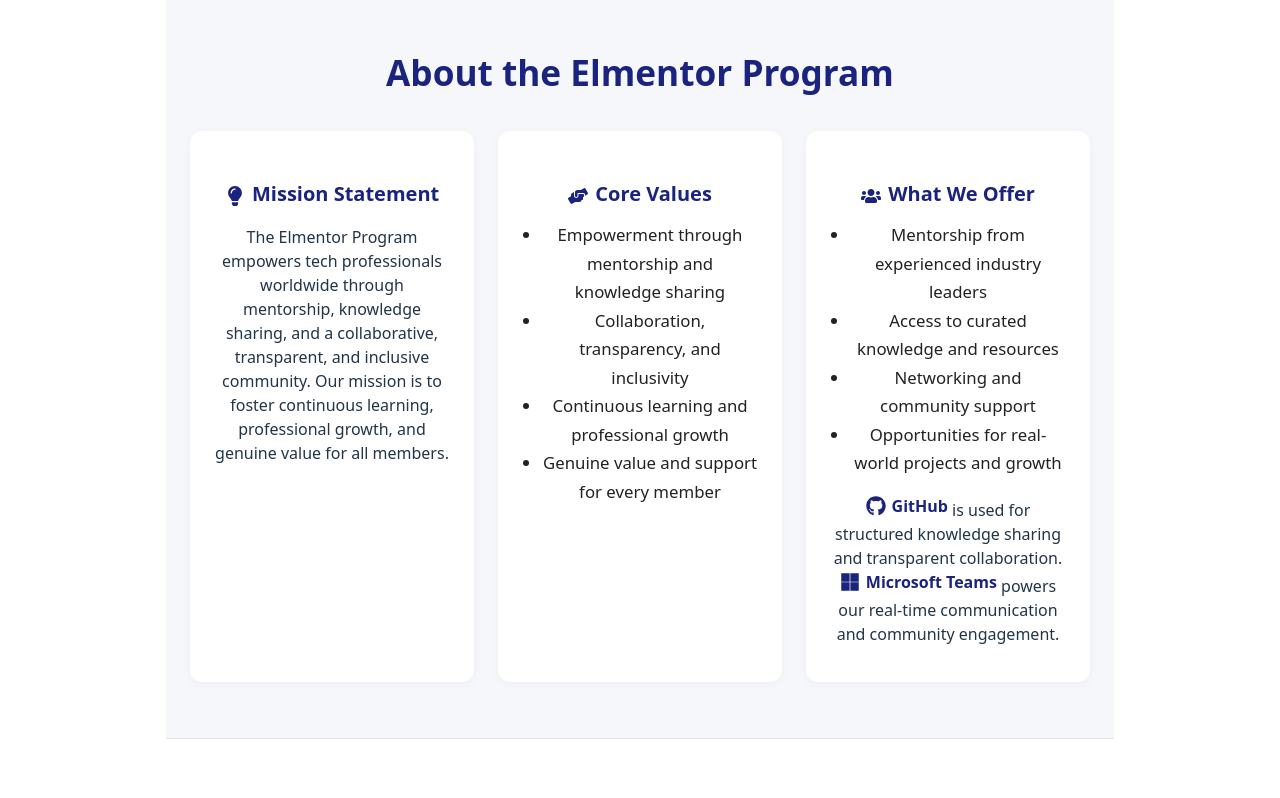
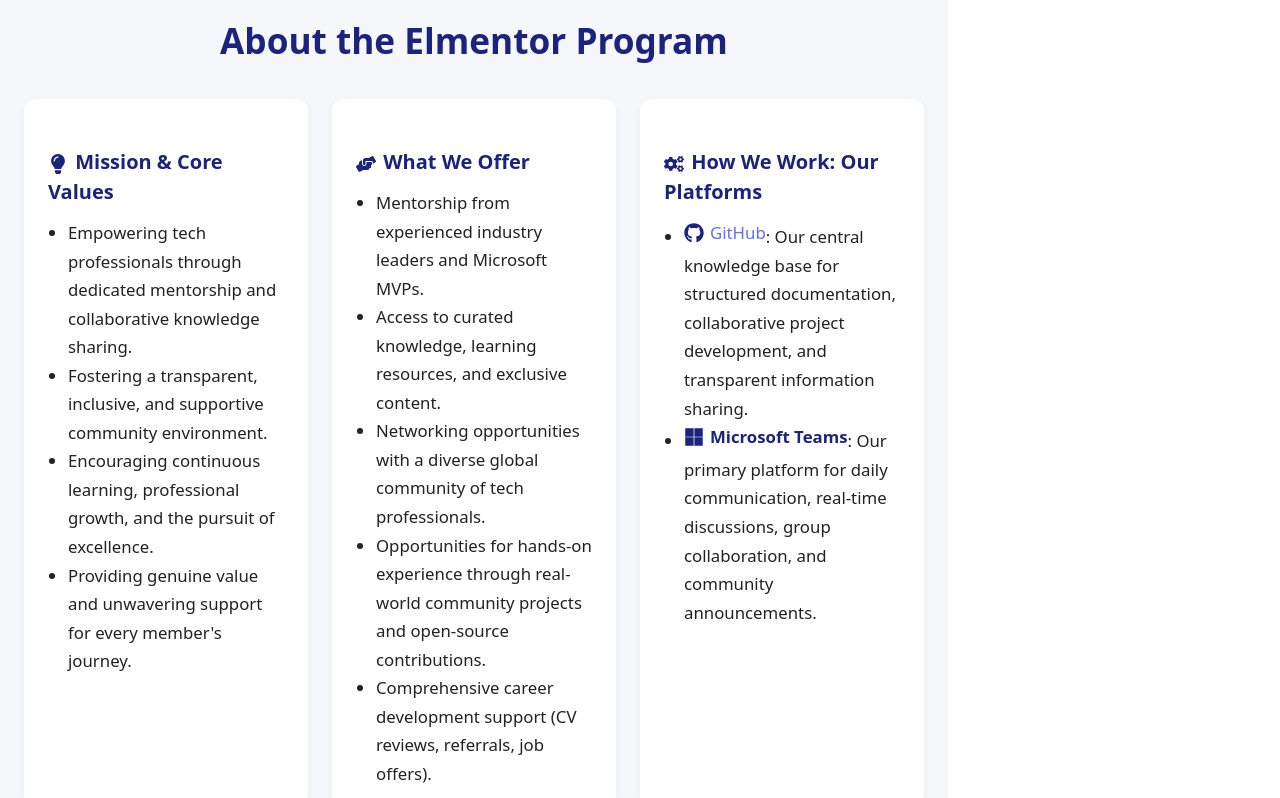
Before and after one commit to aymanaboghonim/elmentor-landing-page, a React (Vite) app: page / in a window 1280 px wide. Shown: the part 760-1558 px from the top of the page. Built offline with nearby package versions, Linux system fonts and the light colour scheme.

Commit message:
fix: Restructure About section into 3 cards, correct text visibility, and remove unintended content

```diff
--- a/src/App.jsx
+++ b/src/App.jsx
@@ -1,7 +1,4 @@
 import { useState } from 'react'
-import reactLogo from './assets/react.svg'
-import viteLogo from '/vite.svg'
-import './App.css'
 import Header from './components/Header.jsx';
 import './styles/Header.css';
 import HeroSection from './sections/HeroSection.jsx';
@@ -9,19 +6,12 @@
 import './styles/AboutSection.css';
 
 function App() {
-  const [count, setCount] = useState(0)
-
   return (
     <>
       <Header />
       <HeroSection />
-      {/* Main content sections will go here */}
       <main style={{ marginTop: 80 }}>
         <AboutSection />
-        {/* Placeholder for About, etc. */}
-        <section id="about" style={{ height: '100vh', background: '#FFFFFF', display: 'flex', alignItems: 'center', justifyContent: 'center' }}>
-          <h2>About Our Services</h2>
-        </section>
       </main>
     </>
   )
--- a/src/sections/AboutSection.jsx
+++ b/src/sections/AboutSection.jsx
@@ -1,5 +1,5 @@
 import React from "react";
-import { FaGithub, FaMicrosoft, FaHandsHelping, FaLightbulb, FaUsers } from "react-icons/fa";
+import { FaGithub, FaMicrosoft, FaLightbulb, FaHandsHelping, FaCogs } from "react-icons/fa";
 import "../styles/AboutSection.css";
 
 const AboutSection = () => {
@@ -8,35 +8,34 @@
       <div className="about-container">
         <h2 className="about-title">About the Elmentor Program</h2>
         <div className="about-content">
+          {/* Card 1: Mission & Core Values */}
           <div className="about-block">
-            <h3 className="about-subtitle"><FaLightbulb className="about-icon" /> Mission Statement</h3>
-            <p className="about-body">
-              The Elmentor Program empowers tech professionals worldwide through mentorship, knowledge sharing, and a collaborative, transparent, and inclusive community. Our mission is to foster continuous learning, professional growth, and genuine value for all members.
-            </p>
-          </div>
-          <div className="about-block">
-            <h3 className="about-subtitle"><FaHandsHelping className="about-icon" /> Core Values</h3>
+            <h3 className="about-subtitle"><FaLightbulb className="about-icon" /> Mission & Core Values</h3>
             <ul className="about-list">
-              <li>Empowerment through mentorship and knowledge sharing</li>
-              <li>Collaboration, transparency, and inclusivity</li>
-              <li>Continuous learning and professional growth</li>
-              <li>Genuine value and support for every member</li>
+              <li>Empowering tech professionals through dedicated mentorship and collaborative knowledge sharing.</li>
+              <li>Fostering a transparent, inclusive, and supportive community environment.</li>
+              <li>Encouraging continuous learning, professional growth, and the pursuit of excellence.</li>
+              <li>Providing genuine value and unwavering support for every member's journey.</li>
             </ul>
           </div>
+          {/* Card 2: What We Offer */}
           <div className="about-block">
-            <h3 className="about-subtitle"><FaUsers className="about-icon" /> What We Offer</h3>
+            <h3 className="about-subtitle"><FaHandsHelping className="about-icon" /> What We Offer</h3>
             <ul className="about-list">
-              <li>Mentorship from experienced industry leaders</li>
-              <li>Access to curated knowledge and resources</li>
-              <li>Networking and community support</li>
-              <li>Opportunities for real-world projects and growth</li>
+              <li>Mentorship from experienced industry leaders and Microsoft MVPs.</li>
+              <li>Access to curated knowledge, learning resources, and exclusive content.</li>
+              <li>Networking opportunities with a diverse global community of tech professionals.</li>
+              <li>Opportunities for hands-on experience through real-world community projects and open-source contributions.</li>
+              <li>Comprehensive career development support (CV reviews, referrals, job offers).</li>
             </ul>
-            <div className="about-models">
-              <p className="about-body">
-                <span className="about-key"><FaGithub className="about-icon" /> GitHub</span> is used for structured knowledge sharing and transparent collaboration.<br />
-                <span className="about-key"><FaMicrosoft className="about-icon" /> Microsoft Teams</span> powers our real-time communication and community engagement.
-              </p>
-            </div>
+          </div>
+          {/* Card 3: How We Work: Our Platforms */}
+          <div className="about-block">
+            <h3 className="about-subtitle"><FaCogs className="about-icon" /> How We Work: Our Platforms</h3>
+            <ul className="about-list">
+              <li><span className="about-key"><FaGithub className="about-icon" /> <a href="https://github.com/ElmentorProgram" target="_blank" rel="noopener noreferrer">GitHub</a></span>: Our central knowledge base for structured documentation, collaborative project development, and transparent information sharing.</li>
+              <li><span className="about-key"><FaMicrosoft className="about-icon" /> Microsoft Teams</span>: Our primary platform for daily communication, real-time discussions, group collaboration, and community announcements.</li>
+            </ul>
           </div>
         </div>
       </div>
--- a/src/styles/AboutSection.css
+++ b/src/styles/AboutSection.css
@@ -30,6 +30,7 @@
   border-radius: 12px;
   box-shadow: 0 2px 8px rgba(26,35,126,0.04);
   padding: 28px 24px 20px 24px;
+  margin-bottom: 0;
 }
 
 .about-subtitle {
@@ -62,6 +63,13 @@
   margin-right: 2px;
 }
 
+.about-body {
+  color: #374151; /* Ensure dark, readable text for all about-body content */
+  font-size: 1.08rem;
+  line-height: 1.7;
+  margin-bottom: 0.5em;
+}
+
 @media (min-width: 800px) {
   .about-content {
     flex-direction: row;
@@ -70,6 +78,7 @@
   .about-block {
     flex: 1 1 0;
     min-width: 0;
+    margin-bottom: 0;
   }
 }
 
```
